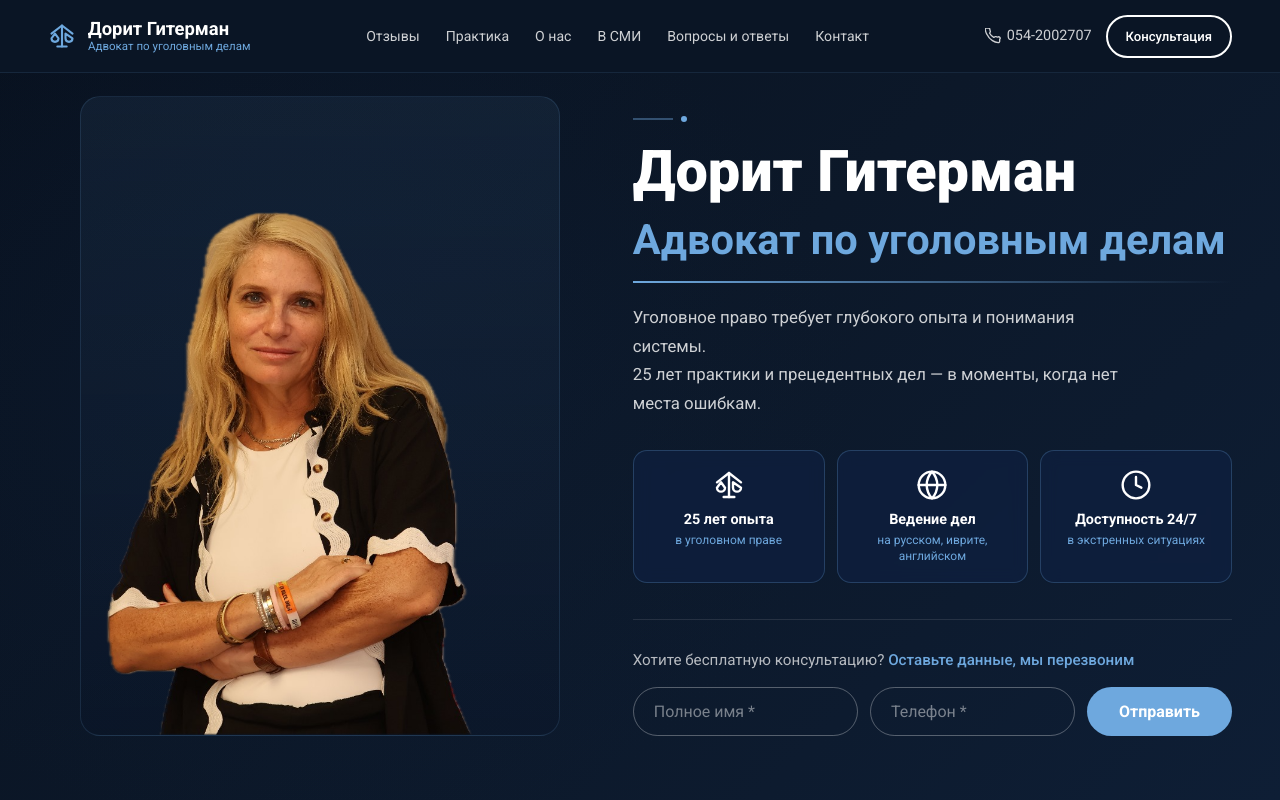
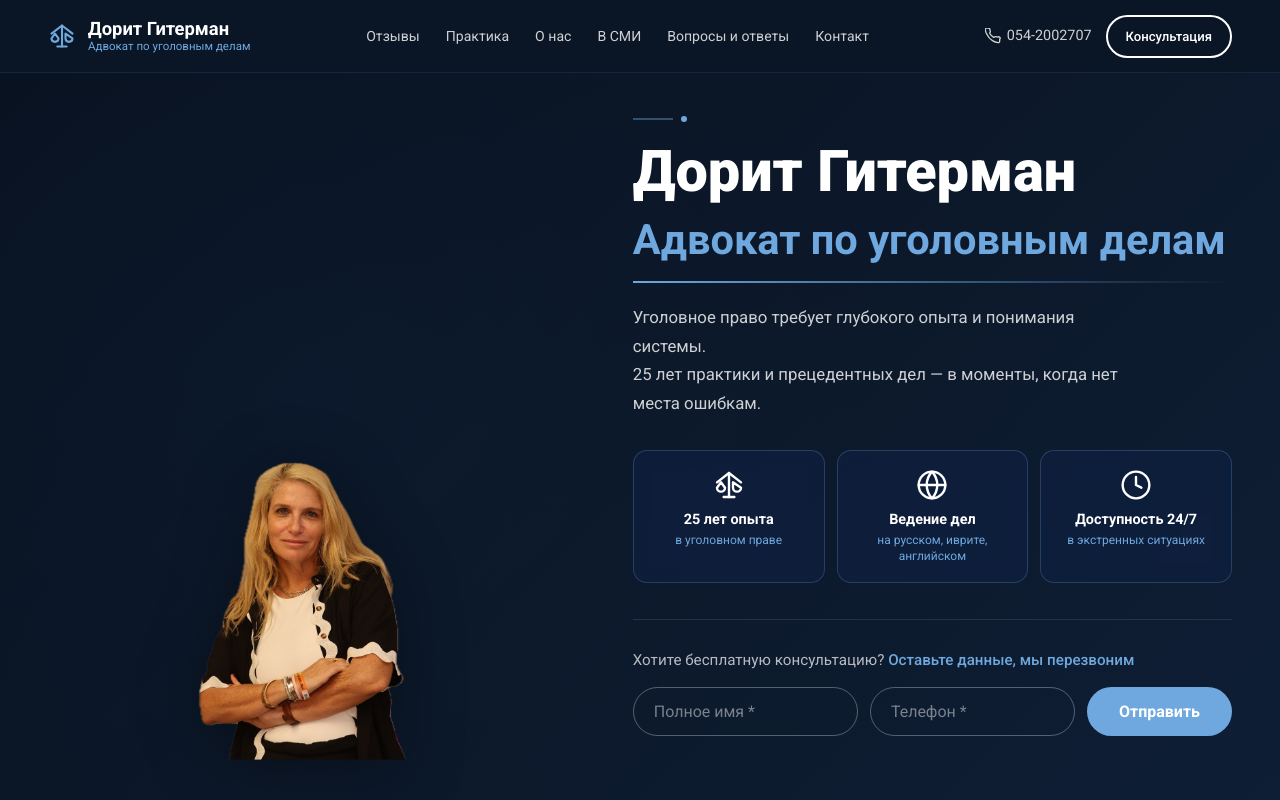
Before and after one commit to orenhacham-lab/claude, a React (Vite) app in the folder website/: page / in a window 1280 px wide. Shown: the top 800 px of the page. Built offline with nearby package versions, Linux system fonts and the light colour scheme.

Commit message:
Fix transparent PNG photo styling in Hero and CTABanner
Use objectFit:contain + objectPosition:bottom so cutout photos
float naturally on the dark navy background without borders or
background containers.

https://claude.ai/code/session_01D2jMPgxccqoxDKDASRU3p1

```diff
--- a/website/src/components/CTABanner.jsx
+++ b/website/src/components/CTABanner.jsx
@@ -32,7 +32,7 @@ export default function CTABanner() {
             </a>
           </div>
 
-          {/* Right: Photo */}
+          {/* Right: Photo — transparent PNG on dark bg */}
           <div style={{
             background: 'linear-gradient(135deg, #1a2f50, #0c1829)',
             display: 'flex', alignItems: 'flex-end', justifyContent: 'center',
@@ -41,16 +41,17 @@ export default function CTABanner() {
             <img
               src="/photo-dorit-cta.png"
               alt="Дорит Гитерман"
-              style={{ width: '100%', height: '100%', objectFit: 'cover', objectPosition: 'top center' }}
-              onError={e => { e.target.style.display = 'none'; e.target.nextSibling.style.display = 'flex' }}
+              style={{
+                maxWidth: '100%',
+                maxHeight: '100%',
+                width: 'auto',
+                height: '100%',
+                objectFit: 'contain',
+                objectPosition: 'bottom center',
+                display: 'block',
+                filter: 'drop-shadow(0 4px 20px rgba(0,0,0,0.5))',
+              }}
             />
-            <div style={{
-              display: 'none', alignItems: 'center', justifyContent: 'center',
-              position: 'absolute', inset: 0, color: 'rgba(255,255,255,0.2)', fontSize: '0.85rem', flexDirection: 'column', gap: '8px',
-            }}>
-              <svg width="40" height="40" viewBox="0 0 24 24" fill="none" stroke="rgba(110,168,222,0.3)" strokeWidth="1.5"><circle cx="12" cy="8" r="4"/><path d="M4 20c0-4 3.6-7 8-7s8 3 8 7"/></svg>
-              Фото
-            </div>
           </div>
         </div>
       </div>
--- a/website/src/components/Hero.jsx
+++ b/website/src/components/Hero.jsx
@@ -69,32 +69,20 @@ export default function Hero() {
           minHeight: 'calc(100vh - 72px)',
           paddingBottom: '40px',
         }}>
-          {/* Photo */}
-          <div style={{ display: 'flex', justifyContent: 'center', alignItems: 'flex-end' }}>
-            <div style={{
-              width: '100%', maxWidth: '480px',
-              aspectRatio: '3/4',
-              background: 'linear-gradient(180deg, rgba(110,168,222,0.08) 0%, rgba(10,20,40,0.3) 100%)',
-              borderRadius: '20px',
-              display: 'flex', alignItems: 'flex-end', justifyContent: 'center',
-              overflow: 'hidden',
-              border: '1px solid rgba(110,168,222,0.15)',
-            }}>
-              {/* Replace with: <img src="/photo-dorit.png" alt="Дорит Гитерман" style={{width:'100%',height:'100%',objectFit:'cover'}} /> */}
-              <img
-                src="/photo-dorit.png"
-                alt="Дорит Гитерман — адвокат"
-                style={{ width: '100%', height: '100%', objectFit: 'cover', objectPosition: 'top' }}
-                onError={e => { e.target.style.display = 'none'; e.target.nextSibling.style.display = 'flex' }}
-              />
-              <div style={{
-                display: 'none', flexDirection: 'column', alignItems: 'center', justifyContent: 'center',
-                width: '100%', height: '100%', color: 'rgba(255,255,255,0.25)', fontSize: '0.9rem', gap: '8px',
-              }}>
-                <svg width="48" height="48" viewBox="0 0 24 24" fill="none" stroke="rgba(110,168,222,0.3)" strokeWidth="1.5"><circle cx="12" cy="8" r="4"/><path d="M4 20c0-4 3.6-7 8-7s8 3 8 7"/></svg>
-                Фото адвоката
-              </div>
-            </div>
+          {/* Photo — transparent PNG floats on dark bg */}
+          <div style={{ display: 'flex', justifyContent: 'center', alignItems: 'flex-end', height: '100%', minHeight: '420px' }}>
+            <img
+              src="/photo-dorit.png"
+              alt="Дорит Гитерман — адвокат"
+              style={{
+                maxWidth: '100%',
+                maxHeight: '75vh',
+                objectFit: 'contain',
+                objectPosition: 'bottom center',
+                display: 'block',
+                filter: 'drop-shadow(0 8px 32px rgba(0,0,0,0.4))',
+              }}
+            />
           </div>
 
           {/* Content */}
```
